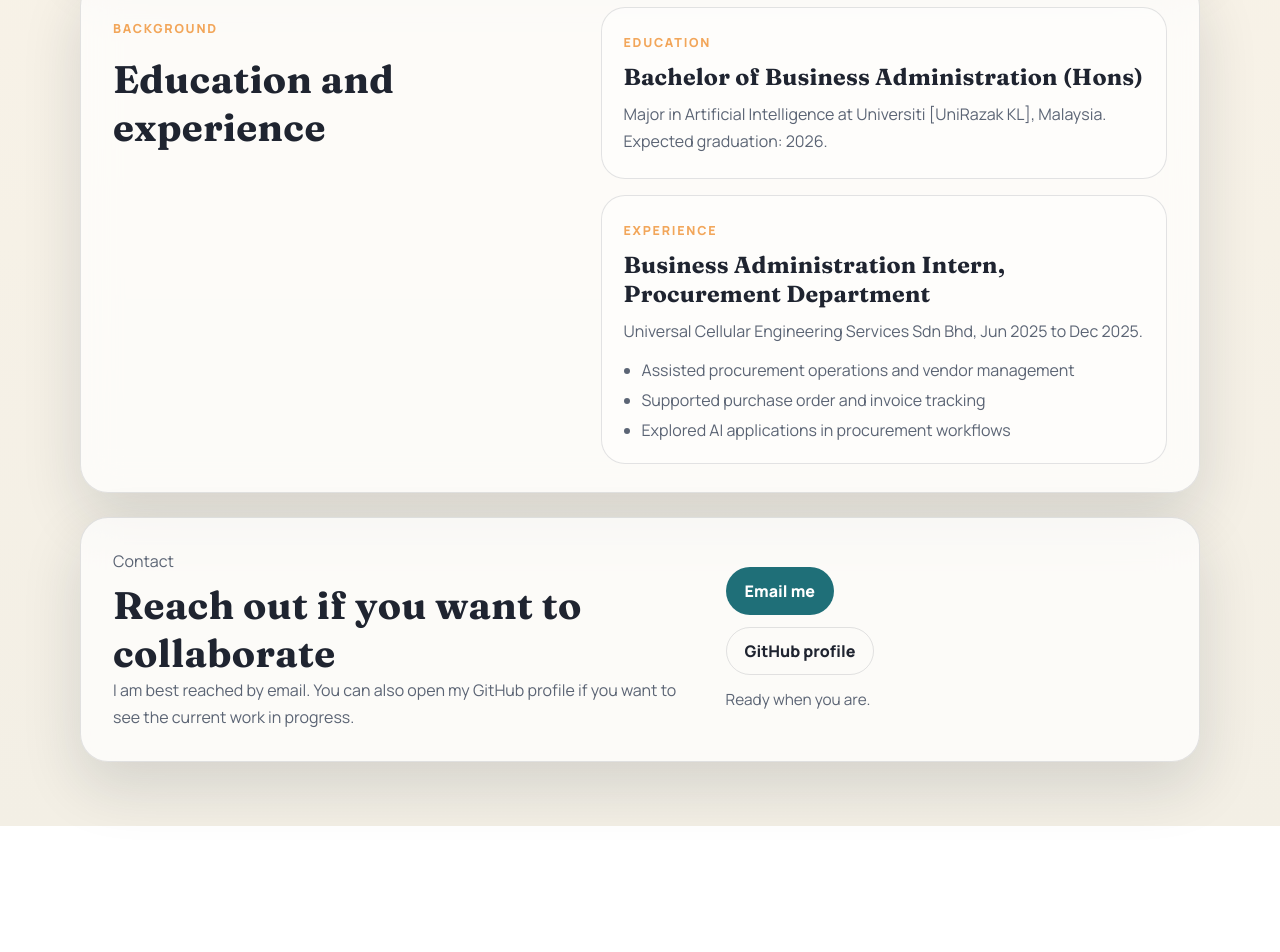
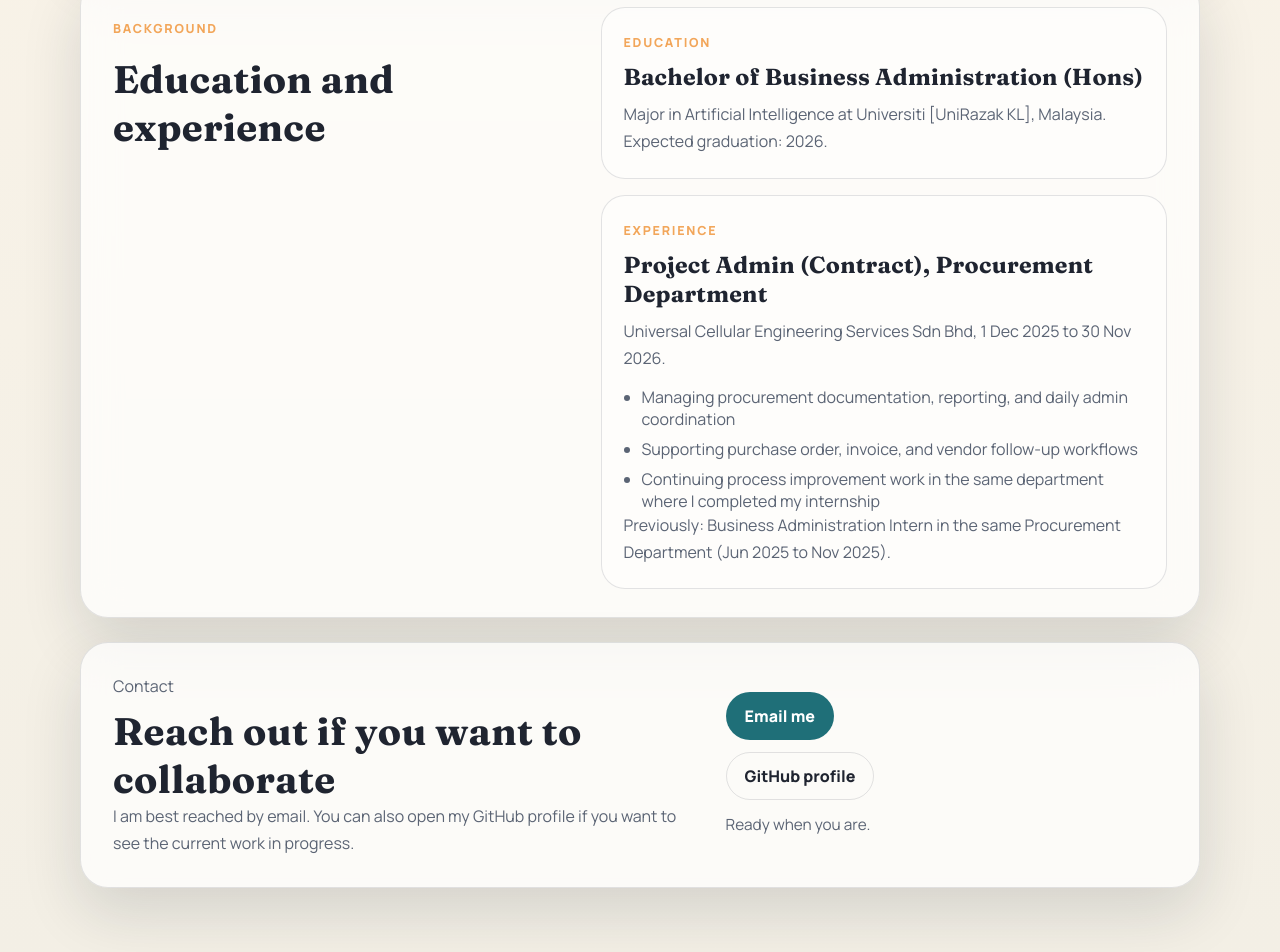
Before and after one commit to EkhsanFitri94/portfolio_ekhsan, a plain HTML site: page index.html in a window 1280 px wide. Shown: the part 1531-2483 px from the top of the page. Before the commit the page ends 2357 px from the top, so only its background shows below. Drawn offline with Linux system fonts and the light colour scheme.

Commit message:
docs: update experience to contract project admin role

```diff
--- a/index.html
+++ b/index.html
@@ -134,13 +134,14 @@
 
                     <article class="timeline-item">
                         <span class="timeline-label">Experience</span>
-                        <h3>Business Administration Intern, Procurement Department</h3>
-                        <p>Universal Cellular Engineering Services Sdn Bhd, Jun 2025 to Dec 2025.</p>
+                        <h3>Project Admin (Contract), Procurement Department</h3>
+                        <p>Universal Cellular Engineering Services Sdn Bhd, 1 Dec 2025 to 30 Nov 2026.</p>
                         <ul>
-                            <li>Assisted procurement operations and vendor management</li>
-                            <li>Supported purchase order and invoice tracking</li>
-                            <li>Explored AI applications in procurement workflows</li>
+                            <li>Managing procurement documentation, reporting, and daily admin coordination</li>
+                            <li>Supporting purchase order, invoice, and vendor follow-up workflows</li>
+                            <li>Continuing process improvement work in the same department where I completed my internship</li>
                         </ul>
+                        <p>Previously: Business Administration Intern in the same Procurement Department (Jun 2025 to Nov 2025).</p>
                     </article>
                 </div>
             </section>
```
Also changed, not shown: 1 other file.
